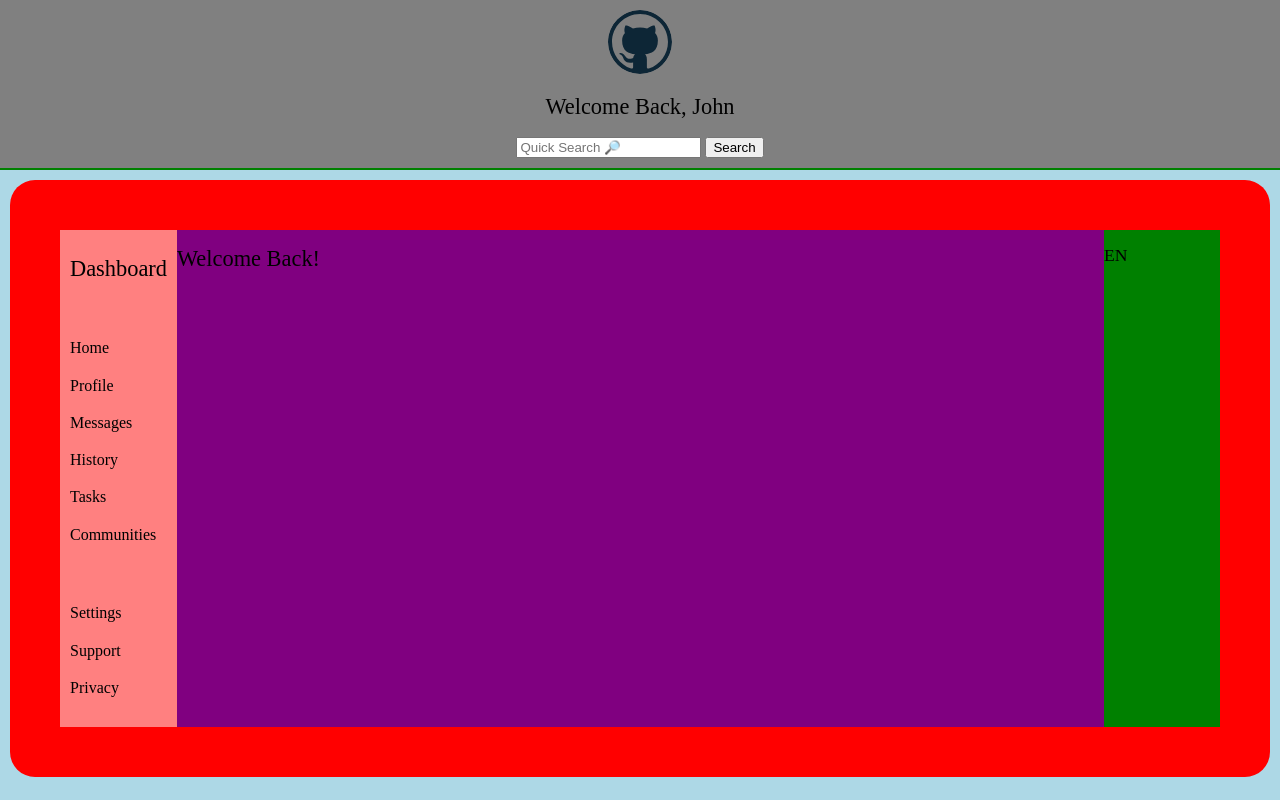
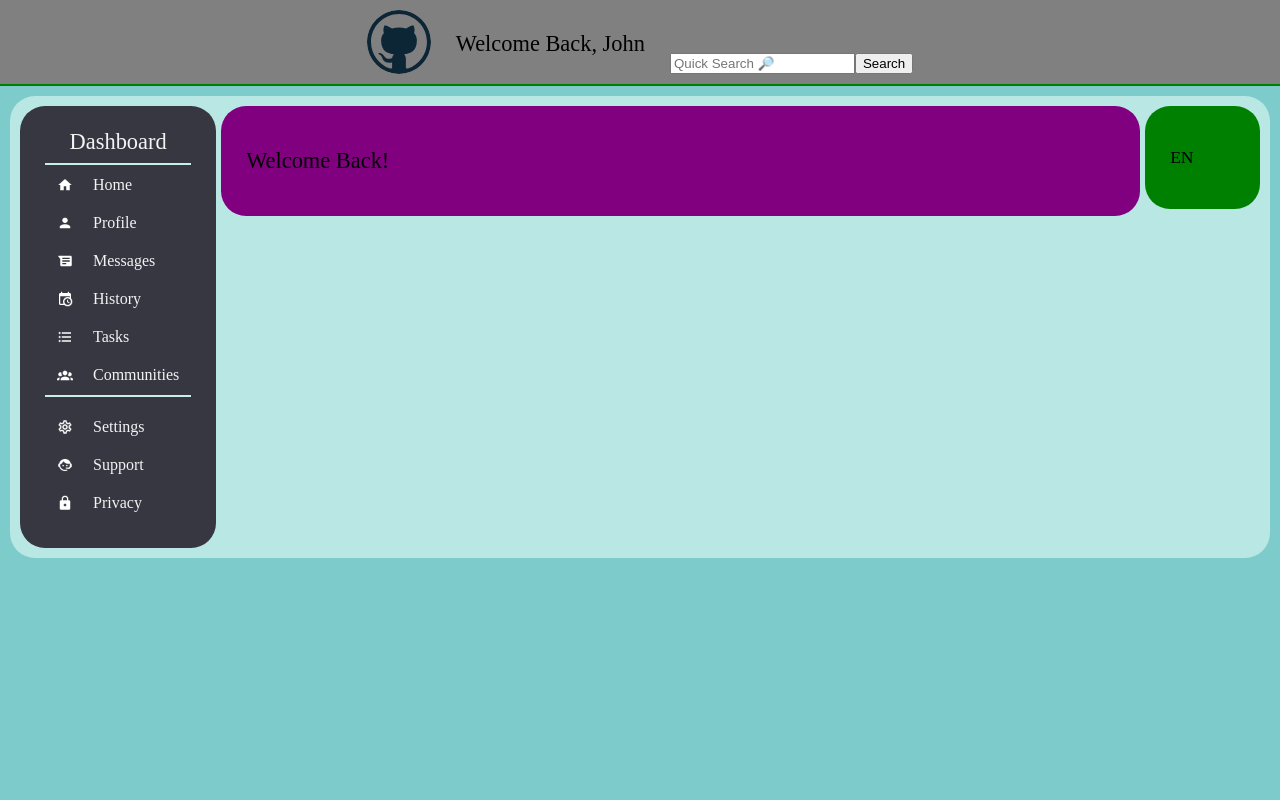
Before and after one commit to Jwade1781/Odin_Admin_Dashboard, a plain HTML site: page src/index.html in a window 1280 px wide. Drawn offline with Linux system fonts and the light colour scheme.

Commit message:
Finished Left Nav Panel General Layout

```diff
--- a/src/index.css
+++ b/src/index.css
@@ -1,16 +1,17 @@
 @import url("styleReset.css");
 
 :root {
+    --xSmPadding:5px;
     --smPadding: 10px;
     --medPadding: 25px;
     --lgPadding: 50px;
 
-    --mainColor: lightblue;
+    --mainColor: rgb(126,203,203);
 
     --lightColor: #f3f3f3;
     --darkColor: #222;
-    --accentColor1: orange;
-    --accentColor2: lightblue;
+    --accentColor1: rgb(201,238,234);
+    --accentColor2: rgb(160, 184, 192);
     --accentColor3: grey;
 
     --fontLight: white;
@@ -24,7 +25,8 @@
     --medBorder: 2px;
     --lgBorder: 3px;
 
-    --roundTopBottomRightBorder: 0% var(--roundBorder) var(--roundBorder) 0%;;
+    --roundTopBottomRightBorder: 0% var(--medRound) var(--medRound) 0%;
+    --roundBorder: var(--medRound);
     --circleBorder: 50%;
 
     --shadowBox1: rgba(0, 0, 0, 0.16) 0px 3px 6px, rgba(0, 0, 0, 0.23) 0px 3px 6px;
@@ -47,41 +49,88 @@ body {
     padding: var(--smPadding);
     display: flex;
     flex-direction: row;
-    gap: var(--medPadding);
-    align-items: center;
     justify-content: center;
     border-bottom: var(--medBorder) solid green;
 }
 
-#pageHeader > h1 {
-    margin-right: auto;
+#pageHeader > #middle {
+    display: flex;
+    flex-direction: row;
+    justify-content: center;
+    gap: var(--medPadding);
 }
 
-#pageHeader > #middle {
-    align-self: flex-end;
-    text-align: center;
+#pageHeader > #middle > div, #pageHeader > #middle > h2 {
+    display: flex;
+    flex-direction: row;
+    align-items:flex-end;
 }
 
 #pageContent {
     height: fit-content;
     border-radius: var(--medRound);
     margin: var(--smPadding);
-    padding: var(--lgPadding);
-    background-color: red;
+    padding: var(--smPadding);
     display: grid;
     grid-template-columns: 1fr 8fr 1fr;
-    gap: 0px;
+    gap: var(--xSmPadding);
+}
+
+.panel {
+    border-radius: var(--roundBorder);
+    padding: var(--medPadding);
+    height: fit-content;
 }
 
 #pageContent > #leftPanel {
+    background-color: rgb(54,55,64);
+    color: var(--lightColor);
     display: flex;
     flex-direction: column;
-    width: fit-content;
+    justify-content: flex-start;
+    align-items: flex-start;
 }
 
-#pageContent > #leftPanel > * {
+#pageContent > #leftPanel > div > div {
+    margin: 2px;
+    display: flex;
+    flex-direction: row;
+    justify-content: flex-start;
+}
+
+#pageContent > #leftPanel > div > div > *{
     margin: var(--smPadding);
 }
+
+#pageContent > #leftPanel > div > div > h4 {
+}
+
+
+
+
+#pageContent > #leftPanel > #leftPanelTop {
+    border-bottom: var(--medBorder) solid var(--accentColor1);
+    width: 100%;
+    padding-bottom: var(--smPadding);
+}
+
+#pageContent > #leftPanel > #leftPanelBottom {
+    padding-top: var(--smPadding);
+    border-top: var(--medBorder) solid var(--accentColor1);
+    width: 100%;
+}
+
+
+
+
+
+
+
+
+
+
+
+
 
 #pageContent > #middlePanel {
     background-color: purple;
@@ -91,11 +140,24 @@ body {
     background-color: green;
 }
 
-#pageContent > .panel > * > *:hover{
-    background-color: purple;
+#pageContent > #leftPanel > * > *:hover{
+    color: grey;
     cursor: pointer;
 }
 
+.icon {
+    height: clamp(1rem, -0.875rem + 2vw, 2rem);
+    width: auto;
+}
+
+.panel > * > * {
+    display: flex;
+    flex-direction: row;
+    justify-content: center;
+    align-items: center;
+    padding: 0px;
+    margin: 0px;
+}
 
 .profileImg {
     height: 64px;
@@ -105,7 +167,7 @@ body {
 
 .frostedGlassBackground {
     backdrop-filter: blur(20px);
-    background-color: rgba(255,255,255,0.5);
+    background-color: rgba(201,238,234, 0.8);
 }
 
 
--- a/src/index.html
+++ b/src/index.html
@@ -11,36 +11,54 @@
 </head>
 
 <body>
-    <div id="pageHeader" class="frostedGlassBackground">
+    <div id="pageHeader" class="">
 
         <div id="middle">
             <img src="../data/Images/icons/githubLogo.svg" class="profileImg">
             <h2 id="welcome">Welcome Back, John</h2>
-            <div id="search">
+            <div>
                 <input area="text" placeholder="Quick Search 🔎">
                 <button type="submit">Search</button>
             </div>
         </div>
     </div>
-    <div id="pageContent" class="">
-        <div id="leftPanel" class="panel frostedGlassBackground">
-            <div id="top">
+    <div id="pageContent" class="frostedGlassBackground">
+        <div id="leftPanel" class="panel">
+            <div id="leftPanelTop">
                 <h2>Dashboard</h2>
             </div>
 
-            <div id="middle">
+            <div id="leftPanelMiddle">
+                <div><img src="../data/Images/icons/home.png" class="icon">
                     <h4>Home</h4>
+                </div>
+                <div><img class="icon" src="../data/Images/icons/profile.png">
                     <h4>Profile</h4>
+                </div>
+                <div><img class="icon" src="../data/Images/icons/message.png">
                     <h4>Messages</h4>
+                </div>
+                <div><img class="icon" src="../data/Images/icons/history.png">
                     <h4>History</h4>
+                </div>
+                <div><img class="icon" src="../data/Images/icons/tasks.png">
                     <h4>Tasks</h4>
+                </div>
+                <div><img class="icon" src="../data/Images/icons/communities.png">
                     <h4>Communities</h4>
                 </div>
+            </div>
 
-            <div id="bottom">
+            <div id="leftPanelBottom">
+                <div><img class="icon" src="../data/Images/icons/settings.png">
                     <h4>Settings</h4>
+                </div>
+                <div><img class="icon" src="../data/Images/icons/support.png">
                     <h4>Support</h4>
+                </div>
+                <div><img class="icon" src="../data/Images/icons/privacy.png">
                     <h4>Privacy</h4>
+                </div>
             </div>
         </div>
 
```
Lines whose indentation alone changed are shown as unchanged.
